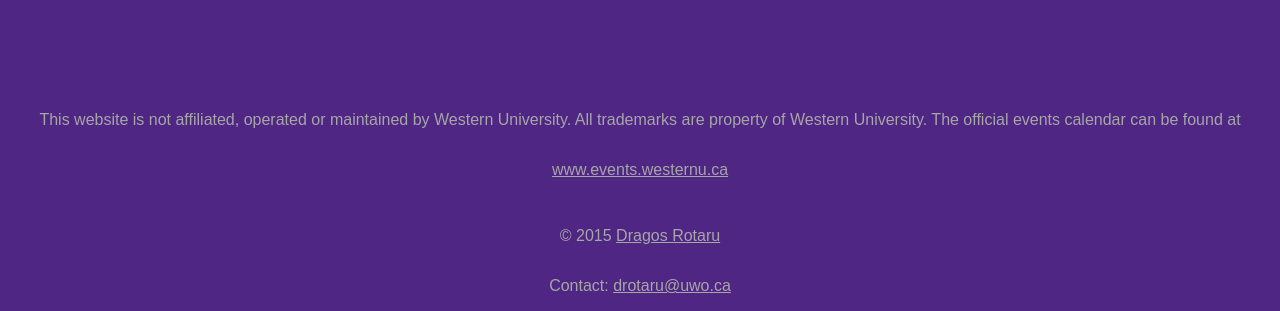
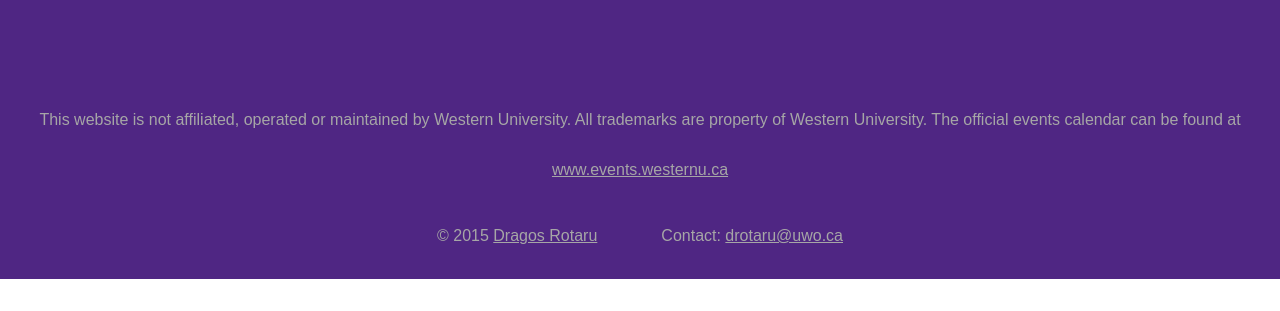
Before and after one commit to DragosRotaru/WesternEventsAgregator, a Flask app: page / in a window 1280 px wide; the page is wider, and only the part inside the window is pictured. Shown: the part 1109-1420 px from the top of that part. After the commit the page ends 1388 px from the top of that part, so only its background shows below. Run offline with Flask 2, Linux system fonts and the light colour scheme; parts of the project's set-up code (start-up, migrations or seed data) failed here and were passed over; some libraries are stand-ins or nearby versions.

Commit message:
style changes

```diff
--- a/static/styles.css
+++ b/static/styles.css
@@ -191,5 +191,5 @@ nav ul li:hover ul {
 }
 .footer span {
   display: inline-block;
-  padding: 0 15em 0 15em;
+  padding: 0 2em 0 2em;
 }
```
